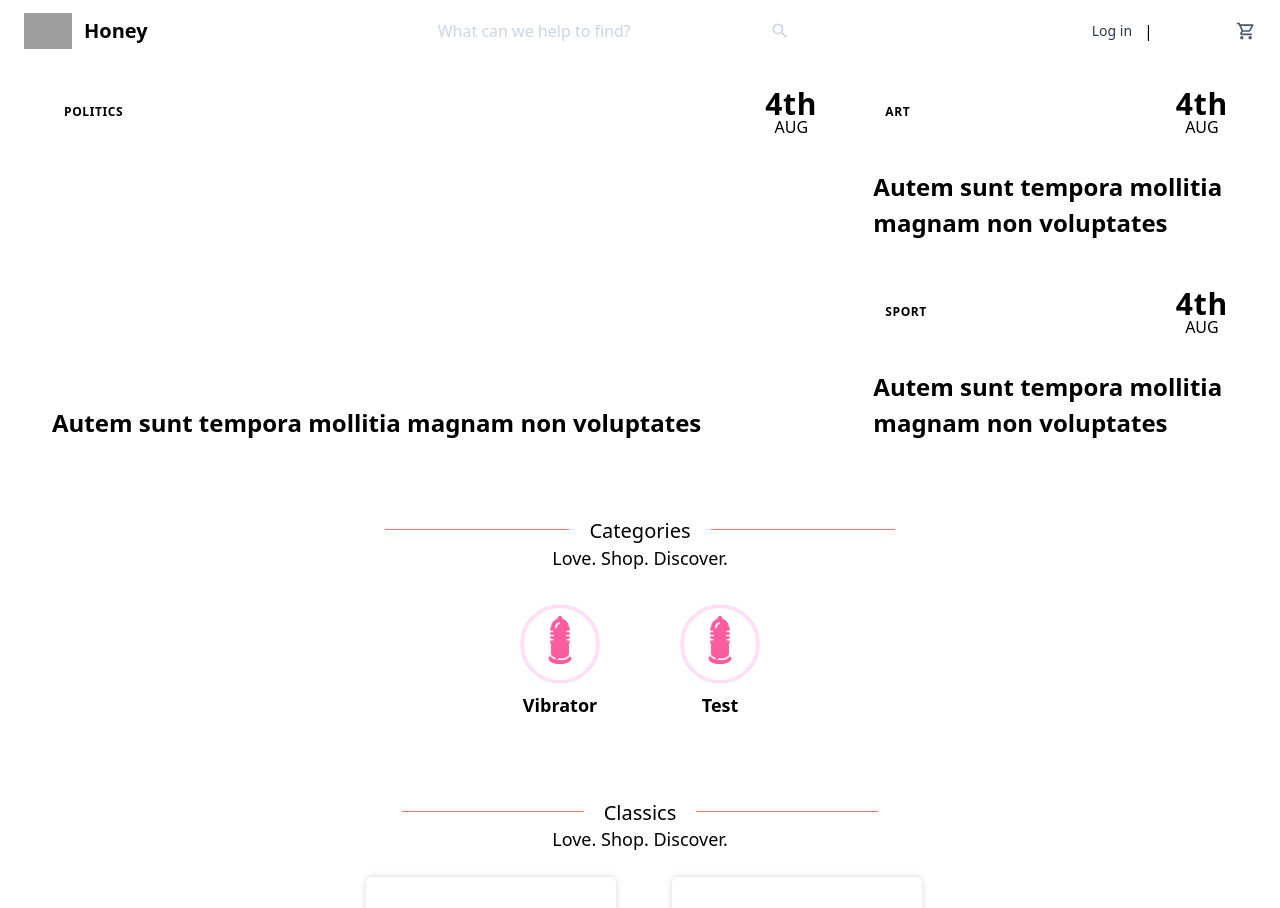
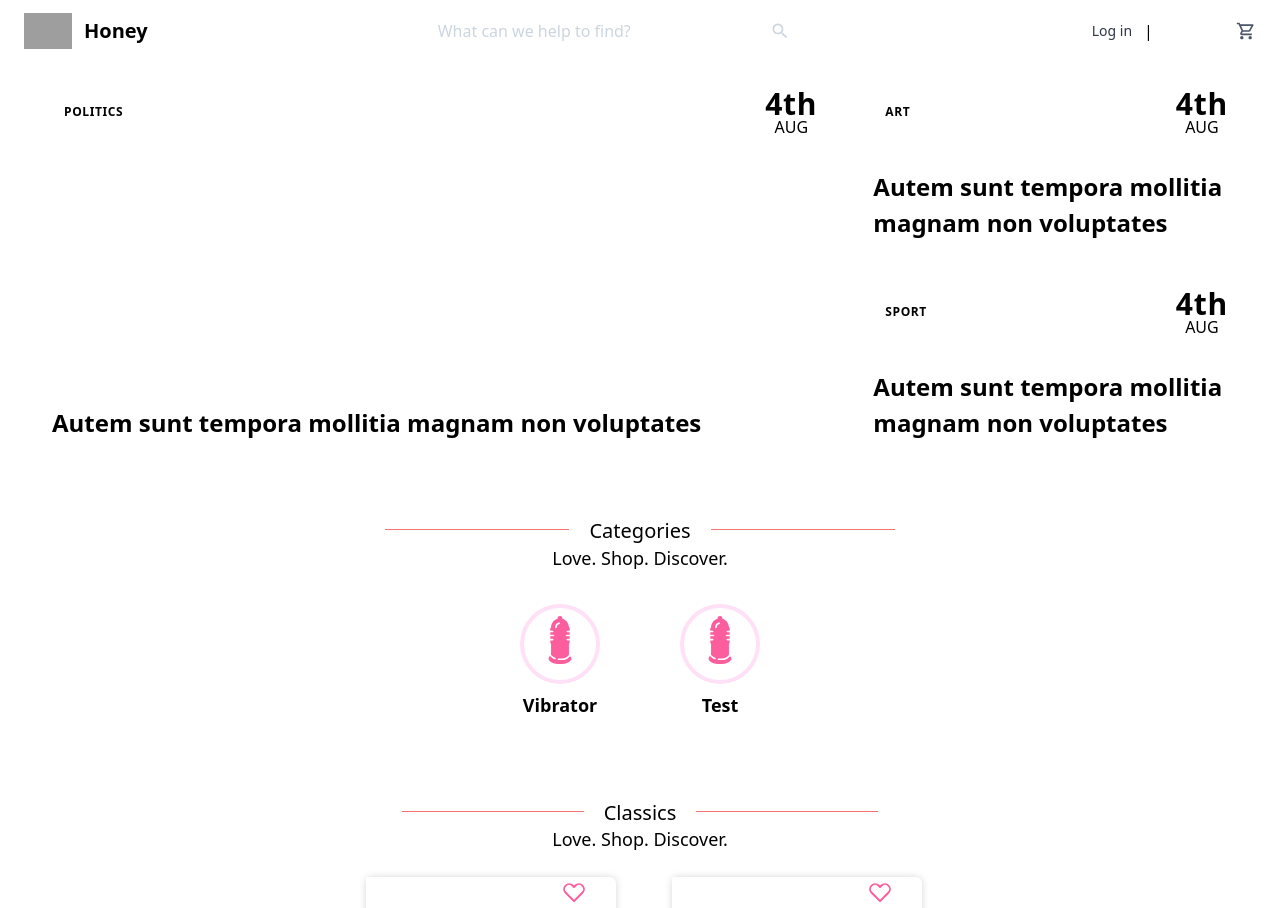
Before and after one commit to pedroffd/honey, a Next.js app: page / in a window 1280 px wide. Shown: the top 908 px of the page. Built offline with nearby package versions, Linux system fonts and the light colour scheme; grey boxes are pictures that could not be loaded.

Commit message:
icons list with svg

```diff
--- a/src/assets/icons/icon-list.ts
+++ /dev/null
@@ -1,7 +0,0 @@
-export const IconPaths = [
-  {
-    name: 'HeartIcon',
-    path: 'M453.122,79.012a128,128,0,0,0-181.087.068l-15.511,15.7L241.142,79.114l-.1-.1a128,128,0,0,0-181.02,0l-6.91,6.91a128,128,0,0,0,0,181.019L235.485,449.314l20.595,21.578.491-.492.533.533L276.4,450.574,460.032,266.94a128.147,128.147,0,0,0,0-181.019ZM437.4,244.313,256.571,425.146,75.738,244.313a96,96,0,0,1,0-135.764l6.911-6.91a96,96,0,0,1,135.713-.051l38.093,38.787,38.274-38.736a96,96,0,0,1,135.765,0l6.91,6.909A96.11,96.11,0,0,1,437.4,244.313Z',
-  },
-  // Add more icons here
-];
--- /dev/null
+++ b/src/assets/icons/icon-list.tsx
@@ -0,0 +1,10 @@
+import React from 'react'
+
+function HeartIcon(props) {
+    return (
+        <svg viewBox="0 0 24 24" fill="currentColor" {...props}>
+            <path d="M12.76 3.76a6 6 0 018.48 8.48l-8.53 8.54a1 1 0 01-1.42 0l-8.53-8.54a6 6 0 018.48-8.48l.76.75.76-.75zm7.07 7.07a4 4 0 10-5.66-5.66l-1.46 1.47a1 1 0 01-1.42 0L9.83 5.17a4 4 0 10-5.66 5.66L12 18.66l7.83-7.83z" />
+        </svg>
+    )
+}
+export default HeartIcon
--- a/src/components/product_card.tsx
+++ b/src/components/product_card.tsx
@@ -3,7 +3,7 @@ import { MdOutlineShoppingCart } from 'react-icons/md'
 import { Rating } from './rating_stars'
 import { cn } from '../lib/utils'
 import { cva } from 'class-variance-authority'
-import { HeartIcon } from '../assets/icons/icon-list' // Import the specific icon you want to use
+import HeartIcon from '../assets/icons/icon-list' // Import the specific icon you want to use
 
 export interface IProduct {
     imageSize: number
@@ -20,7 +20,7 @@ interface IProductsProps {
 
 const productCardVariants = cva(
     // Define your default styles here
-    'flex flex-wrap rounded-md w-52 dark:text-gray-100 mr-6 ml-8 mt-2',
+    'flex flex-wrap rounded-md w-56 dark:text-gray-100 mr-6 ml-8 mt-2',
     {
         variants: {
             variant: {
@@ -43,17 +43,10 @@ const ProductCard: React.FC<IProductsProps> = ({
 }) => {
     return (
         <div className={cn(productCardVariants({ variant }))}>
-            <div className="flex items-center justify-between p-3">
+            <div className="flex items-center justify-between relative">
                 <button title="Open options" type="button">
-                    <div className="w-12 h-12">
-                        <svg
-                            xmlns="http://www.w3.org/2000/svg"
-                            viewBox="0 0 512 512"
-                            className="ml-36"
-                            fill="#FF69B4"
-                        >
-                            <path d={HeartIcon} />
-                        </svg>
+                    <div className="w-8 h-8 p-1 absolute top-0 left-48 text-mainPink-100">
+                        <HeartIcon />
                     </div>
                 </button>
             </div>
```
Also changed, not shown: 1 other file (tests, documents, lock files or other folders).
